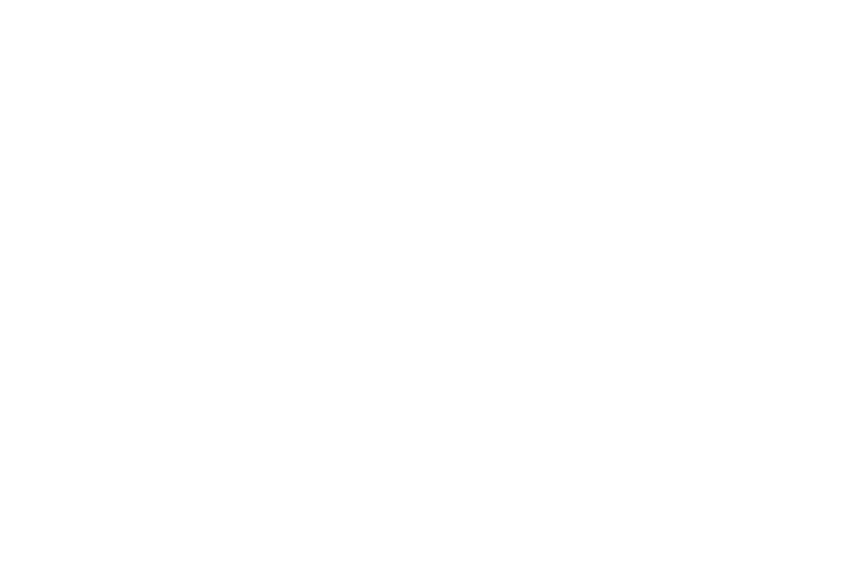
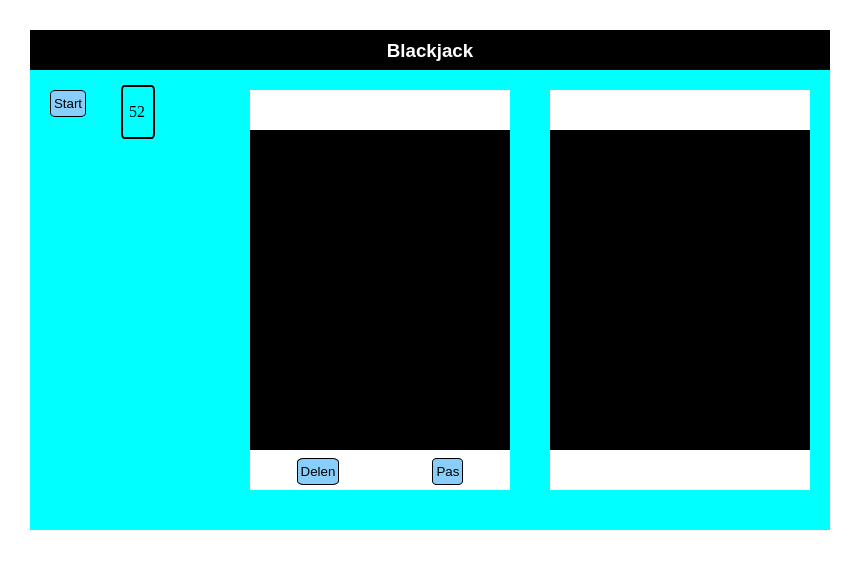
Before and after one commit to RobKuijlenburg/Black-Jack, a plain HTML site: page index.html in a window 1280 px wide. Shown: the whole page, without its empty margins (0-863 px from the left). Drawn offline with Linux system fonts and the light colour scheme.

Commit message:
indeling html css deck maken js

```diff
--- a/index.html
+++ b/index.html
@@ -1,12 +1,51 @@
 <!DOCTYPE html>
 <html lang="en">
+
 <head>
     <meta charset="UTF-8">
     <meta http-equiv="X-UA-Compatible" content="IE=edge">
     <meta name="viewport" content="width=device-width, initial-scale=1.0">
-    <title>Document</title>
+    <title>JavaScript Blackjack</title>
+    <link rel="stylesheet" href="style.css">
 </head>
+
 <body>
+
+    <section class="game">
+        <div class="game2">
+            <h3>Blackjack</h3>
+        </div>
+
+        <div class="game-body">
+            <div class="game-options">
+                <input type="button" value="Start" class="button" onclick="startBlackJack()">
+
+            </div>
+
+            <div class="status" id="status"></div>
+
+            <div class="deck" id="deck">
+                <div class="deckcount">52</div>
+            </div>
+
+            <div class="players" id="players">
+                <div class="player">
+                    <div class="score"></div>
+                    <div class="kaarten"></div>
+                    <div class="buttonf">
+                        <input type="button" value="Delen" class="button buttonp" onclick="hitMe()">
+                        <input type="button" value="Pas" class="button buttonp" onclick="stay()">
+                    </div>
+                </div>
+                <div class="player">
+                    <div class="score"></div>
+                    <div class="kaarten"></div>
+                </div>
+            </div>
+        </div>
+
+    </section>
     <script src="scripts.js"></script>
 </body>
+
 </html>
--- a/scripts.js
+++ b/scripts.js
@@ -1 +1,42 @@
-alert('verbonden');
+const soort = ["Harten", "Schoppen", "Ruiten", "Klaveren"];
+const waarden = ["2", "3", "4", "5", "6", "7", "8", "9", "10", "B", "V", "H", "A"];
+let deck = new Array();
+
+function startBlackJack() {
+    createDeck();
+    console.log(deck)
+    shuffle();
+    console.log(deck)
+}
+
+function createDeck() {
+    deck = new Array();
+    for (let i = 0; i < waarden.length; i++) {
+        for (let x = 0; x < soort.length; x++) {
+            let value = parseInt(waarden[i]);
+            if (waarden[i] == "B" || waarden[i] == "V" || waarden[i] == "H") {
+                value = 10;
+            }
+            if (waarden[i] == "A") {
+                value = 11;
+            }
+            const card = {
+                Waarde: waarden[i],
+                Soort: soort[x],
+                Value: value
+            }
+            deck.push(card);
+        }
+    }
+}
+
+function shuffle() {
+    for (let i = 0; i < deck.length; i++) {
+        let locatie1 = Math.floor((Math.random() * deck.length));
+        let locatie2 = Math.floor((Math.random() * deck.length));
+        let tmp = deck[locatie1];
+
+        deck[locatie1] = deck[locatie2];
+        deck[locatie2] = tmp;
+    }
+}
--- a/style.css
+++ b/style.css
@@ -0,0 +1,94 @@
+*{
+    margin: 0;
+    padding: 0;
+}
+
+h3 {
+    font-family: sans-serif;
+    color: #fff;
+    text-align: center;
+    padding-top: 10px;
+}
+
+.game {
+    background-color:aqua;
+    padding: 0;
+    margin: 30px;
+    width: 800px;
+    height: 500px;
+}
+
+.game-body{
+    display: flex;
+}
+
+.game-options {
+    position: relative;
+    margin: 20px auto 20px auto;
+}
+
+.button {
+    background-color: lightskyblue;
+    font-family: sans-serif;
+    box-shadow: none;
+    padding: 5px 3px 5px 3px;
+    margin: 0px 5px;
+    border-radius: 15%;
+    border: 1px solid black;
+}
+
+.buttonp {
+    margin: 8px auto;
+    align-items: center;
+}
+
+.buttonf {
+    display: flex;
+
+}
+
+.deck{
+    margin: 15px;
+    display: flex;
+    width: 30px;
+    height: 50px;
+    border: 2px solid black;
+    border-radius: 10%;
+}
+
+.deckcount {
+    align-self: center;
+    margin-left: 6px;
+}
+
+.players {
+    width: 600px;
+    position: relative;
+    display: flex;
+    margin-left: 60px;
+}
+
+
+.player {
+    width: 300px;
+    height: 400px;
+    background-color: #fff;
+    margin: 20px;
+}
+
+.kaarten {
+    width: 100%;
+    height: 80%;
+    background-color: #000;
+}
+
+.score {
+    height: 10%;
+    text-align: center;
+}
+
+h3 {
+    background-color: #000;
+    width: 100%;
+    height: 30px;
+}
```
